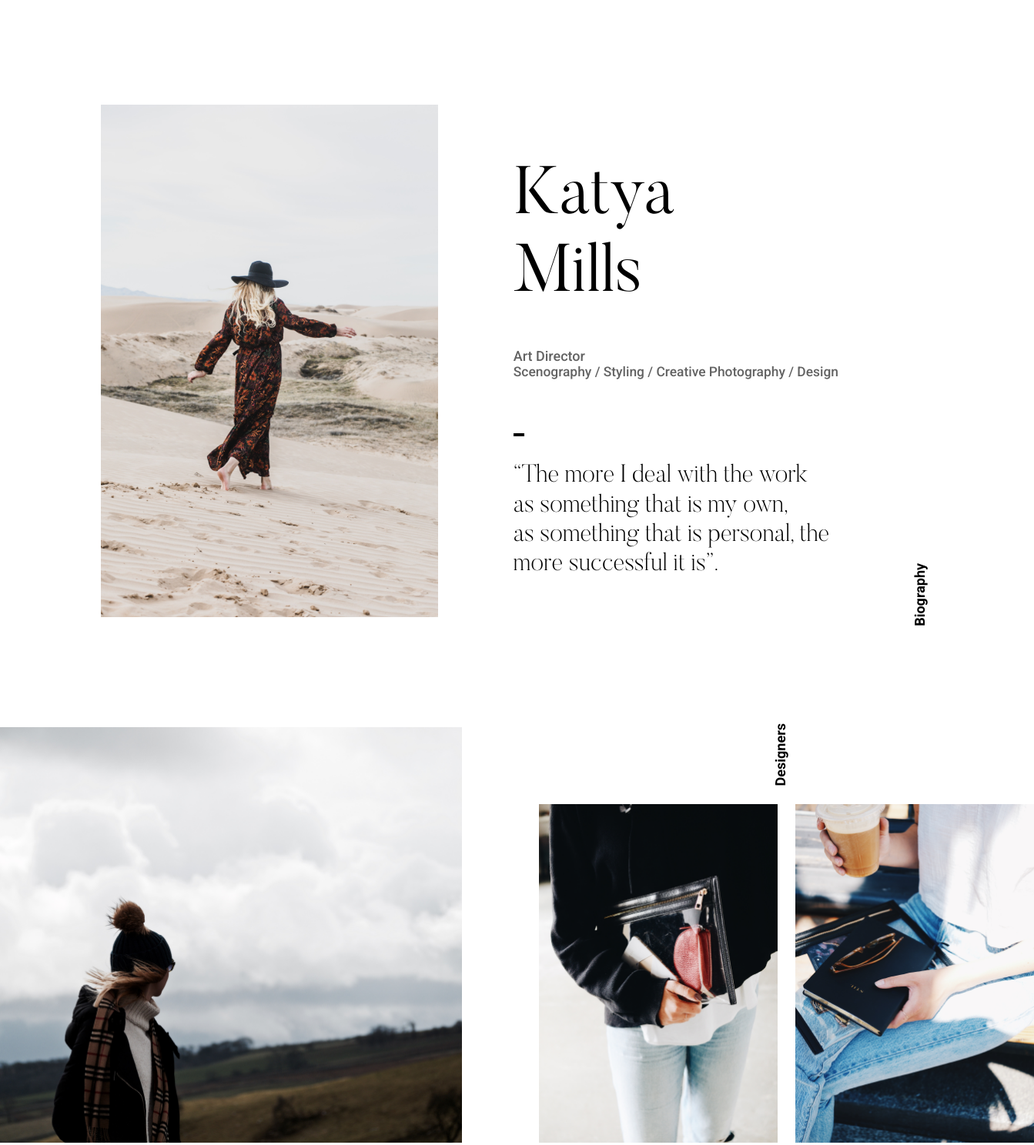
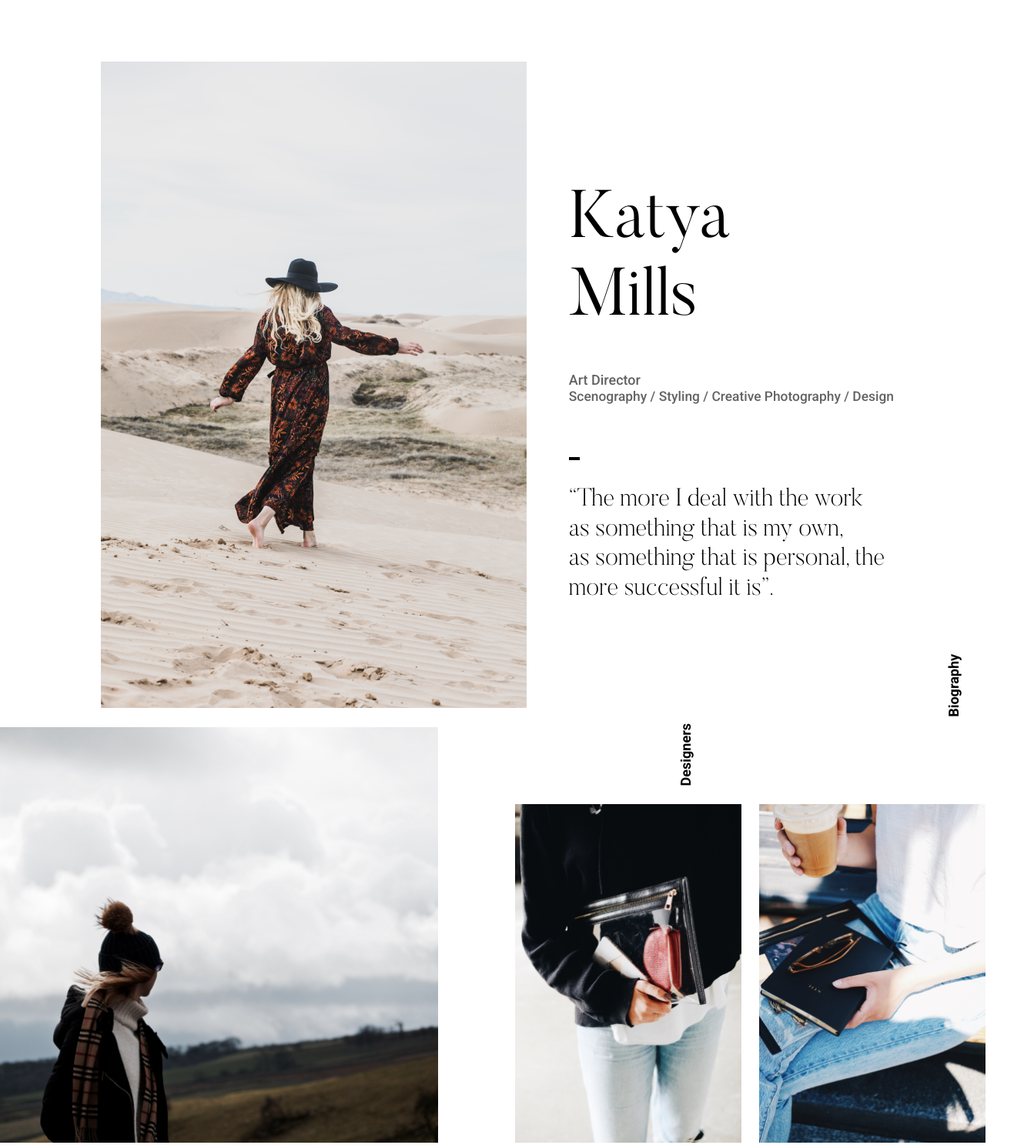
Before and after one commit to irina-novozhilova/otus-css-novozhilova, a plain HTML site: page index.html in a window 1280 px wide. Shown: the part 720-2208 px from the top of the page at 77% size, 1343 px wide, since content can reach past the window. Drawn offline with Linux system fonts and the light colour scheme.

Commit message:
Внесла правки по пиксель перфект

```diff
--- a/css/style.css
+++ b/css/style.css
@@ -24,7 +24,7 @@ section {
     height: 100vh;
     min-height: 60rem;
     max-height: 120rem;
-    position: relative;
+
 }
 
 .invisible {
@@ -150,8 +150,11 @@ blockquote {
     position: relative;
     display: inline-block;
     vertical-align: middle;
-    padding: 0 1.5em;
+    /*padding: 0 1.5em;*/
+    padding-right: 0.5em;
+    padding-left: 1.5em;
     margin: auto;
+    width: 100%;
 }
 
 .biography-photo, .about {
@@ -161,7 +164,7 @@ blockquote {
 }
 
 .biography-photo {
-    padding-right: 5%;
+    /*padding-right: 5%;*/
 }
 
 .biography img {
@@ -232,6 +235,7 @@ blockquote {
     gap: 1.8%;
     width: 100%;
     margin-top: -130px;
+    /*overflow-x: auto;*/
     /*overflow-x: scroll;*/
 }
 
@@ -242,7 +246,7 @@ blockquote {
 .card-designer {
     width: 31rem;
     height: 44rem;
-    flex-shrink: 0;
+    /*flex-shrink: 0;*/
 }
 
 .cards-big {
@@ -276,11 +280,11 @@ blockquote {
 .designers h2 {
     position: absolute;
     top: 50%;
-    left: 1003px;
+    left: 50%;
     margin-top: -340px;
     writing-mode: vertical-rl;
     text-orientation: mixed;
-    transform: rotate(180deg);
+    transform: rotate(180deg) translateX(-240px);
 }
 
 /* Testimonials */
@@ -330,6 +334,7 @@ blockquote {
 
 .photo-box img {
     height: 100%;
+    max-width: 100%;
 }
 
 /* Strong points */
@@ -338,6 +343,7 @@ blockquote {
 
 .strong-points {
     overflow-x: auto;
+    position: relative;
 }
 
 .strong-points-box {
```
